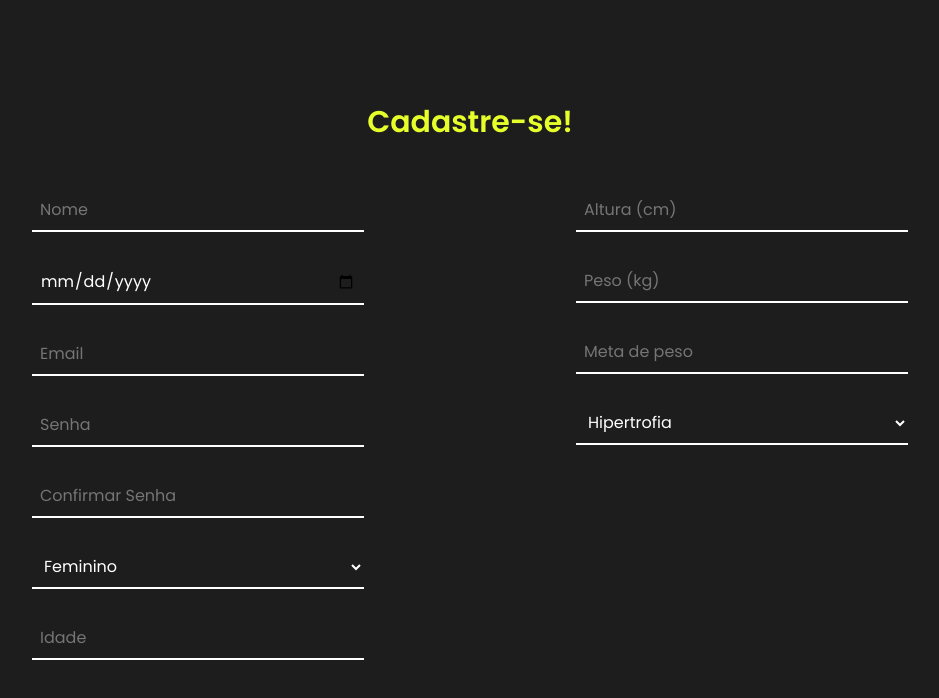
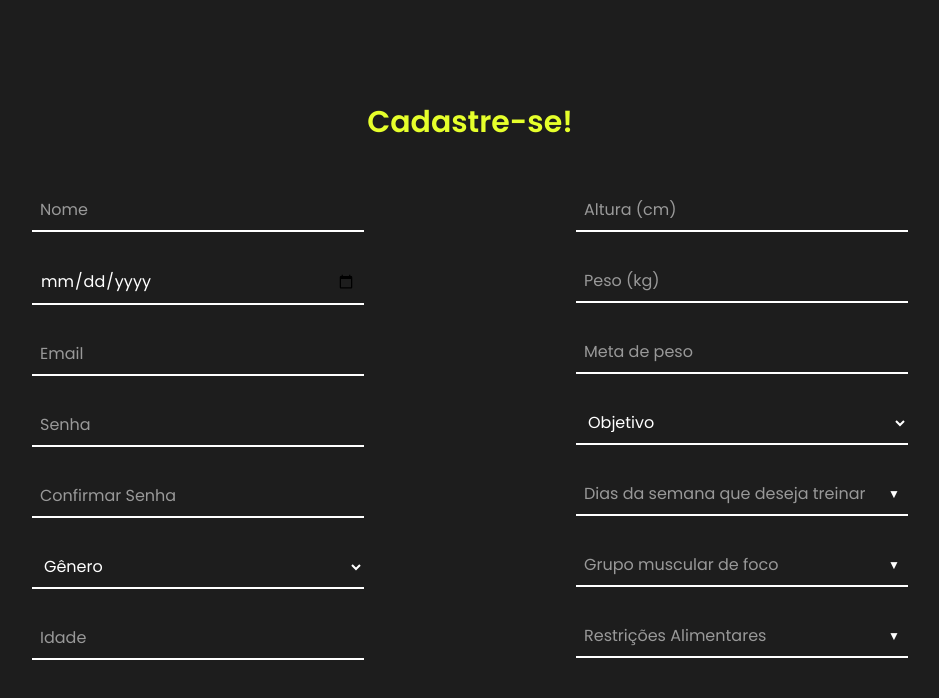
Before and after one commit to InMovePI/InMoveFront, a Vue app: page /cadastro in a window 1280 px wide. Shown: the top 698 px of the page, without its empty margins (170-1109 px from the left). Built offline with nearby package versions, Linux system fonts and the light colour scheme.

Commit message:
feat: quase finalização da página de cadastro

```diff
--- a/src/views/CadastroView.vue
+++ b/src/views/CadastroView.vue
@@ -1,12 +1,12 @@
 <script setup>
+import { ref, onMounted, onBeforeUnmount } from 'vue'
+
 function limitarIdade(event) {
   const min = 0
   const max = 120
   let valor = Number(event.target.value)
-
   if (valor < min) valor = min
   if (valor > max) valor = max
-
   event.target.value = valor
 }
 
@@ -14,12 +14,79 @@ function limitarAltura(event) {
   const min = 0
   const max = 250
   let valor = Number(event.target.value)
-
   if (valor < min) valor = min
   if (valor > max) valor = max
-
   event.target.value = valor
 }
+
+/* --- Dias da semana --- */
+const aberto = ref(false)
+const diasSelecionados = ref([])
+const selectContainer = ref(null)
+
+const dias = [
+  'Segunda-Feira',
+  'Terça-Feira',
+  'Quarta-Feira',
+  'Quinta-Feira',
+  'Sexta-Feira',
+  'Sábado',
+  'Domingo'
+]
+
+function toggleDia(dia) {
+  if (diasSelecionados.value.includes(dia)) {
+    diasSelecionados.value = diasSelecionados.value.filter((d) => d !== dia)
+  } else {
+    diasSelecionados.value.push(dia)
+  }
+}
+
+const abertoRestrições = ref(false)
+const restriçõesSelecionadas = ref([])
+const restriçõesContainer = ref(null)
+const restrições = ['Glúten', 'Lactose', 'Vegetariano', 'vegano']
+
+function toggleRestrições(opcao) {
+  if (restriçõesSelecionadas.value.includes(opcao)) {
+    restriçõesSelecionadas.value = restriçõesSelecionadas.value.filter((g) => g !== opcao)
+  } else {
+    restriçõesSelecionadas.value.push(opcao)
+  }
+}
+/* --- Grupo muscular --- */
+const abertoGrupo = ref(false)
+const grupoSelecionados = ref([])
+const grupoContainer = ref(null)
+const grupos = ['Inferiores', 'Superiores']
+
+function toggleGrupo(opcao) {
+  if (grupoSelecionados.value.includes(opcao)) {
+    grupoSelecionados.value = grupoSelecionados.value.filter((g) => g !== opcao)
+  } else {
+    grupoSelecionados.value.push(opcao)
+  }
+}
+
+/* --- Fecha ambos ao clicar fora --- */
+function handleClickFora(event) {
+  if (selectContainer.value && !selectContainer.value.contains(event.target)) {
+    aberto.value = false
+  }
+  if (grupoContainer.value && !grupoContainer.value.contains(event.target)) {
+    abertoGrupo.value = false
+  }
+  if (restriçõesContainer.value && !restriçõesContainer.value.contains(event.target)) {
+    abertoRestrições.value = false
+  }
+}
+
+onMounted(() => {
+  document.addEventListener('click', handleClickFora)
+})
+onBeforeUnmount(() => {
+  document.removeEventListener('click', handleClickFora)
+})
 </script>
 
 <template>
@@ -35,7 +102,8 @@ function limitarAltura(event) {
         <input type="email" placeholder="Email" class="input" />
         <input type="password" placeholder="Senha" class="input" />
         <input type="password" placeholder="Confirmar Senha" class="input" />
-        <select name="Gênero" class="input">
+        <select name="Gênero" class="input objetivo">
+          <option disabled selected hidden>Gênero</option>
           <option>Feminino</option>
           <option>Masculino</option>
           <option>Prefiro não informar</option>
@@ -44,33 +112,109 @@ function limitarAltura(event) {
       </div>
 
       <div class="segundaColuna">
-
-        <input type="number" @input="limitarAltura" placeholder="Altura (cm)" class="input">
+        <input type="number" @input="limitarAltura" placeholder="Altura (cm)" class="input" />
         <input type="number" placeholder="Peso (kg)" class="input" />
         <input type="number" placeholder="Meta de peso" class="input" />
-        <select name="Objetivo" class="input">
+
+        <!-- Select com placeholder cinza -->
+        <select name="Objetivo" class="input objetivo">
+          <option disabled selected hidden>Objetivo</option>
           <option>Hipertrofia</option>
           <option>Emagrecimento</option>
           <option>Definição Muscular</option>
         </select>
+
+        <!-- Select customizado de dias -->
+        <div class="select-container" ref="selectContainer">
+          <div class="select-input" @click="aberto = !aberto">
+            <span class="texto" :class="{ placeholder: diasSelecionados.length === 0 }">
+              {{
+                diasSelecionados.length > 0
+                  ? diasSelecionados.join(', ').length > 30
+                    ? diasSelecionados.join(', ').slice(0, 30) + '...'
+                    : diasSelecionados.join(', ')
+                  : 'Dias da semana que deseja treinar'
+              }}
+            </span>
+            <span class="seta">▼</span>
+          </div>
+
+          <ul v-if="aberto" class="select-options">
+            <li
+              v-for="dia in dias"
+              :key="dia"
+              @click.stop="toggleDia(dia)"
+              :class="{ selecionado: diasSelecionados.includes(dia) }"
+            >
+              {{ dia }}
+            </li>
+          </ul>
+        </div>
+
+        <!-- Novo: grupo muscular de foco -->
+        <div class="select-container" ref="grupoContainer">
+          <div class="select-input" @click="abertoGrupo = !abertoGrupo">
+            <span class="texto" :class="{ placeholder: grupoSelecionados.length === 0 }">
+              {{
+                grupoSelecionados.length > 0
+                  ? grupoSelecionados.join(', ').length > 30
+                    ? grupoSelecionados.join(', ').slice(0, 30) + '...'
+                    : grupoSelecionados.join(', ')
+                  : 'Grupo muscular de foco'
+              }}
+            </span>
+            <span class="seta">▼</span>
+          </div>
+
+          <ul v-if="abertoGrupo" class="select-options">
+            <li
+              v-for="opcao in grupos"
+              :key="opcao"
+              @click.stop="toggleGrupo(opcao)"
+              :class="{ selecionado: grupoSelecionados.includes(opcao) }"
+            >
+              {{ opcao }}
+            </li>
+          </ul>
+        </div>
+        <div class="select-container" ref="restriçõesContainer">
+          <div class="select-input" @click="abertoRestrições = !abertoRestrições">
+            <span class="texto" :class="{ placeholder: restriçõesSelecionadas.length === 0 }">
+              {{
+                restriçõesSelecionadas.length > 0
+                  ? restriçõesSelecionadas.join(', ').length > 30
+                    ? restriçõesSelecionadas.join(', ').slice(0, 30) + '...'
+                    : restriçõesSelecionadas.join(', ')
+                  : 'Restrições Alimentares'
+              }}
+            </span>
+            <span class="seta">▼</span>
+          </div>
+
+          <ul v-if="abertoRestrições" class="select-options">
+            <li
+              v-for="opcao in restrições"
+              :key="opcao"
+              @click.stop="toggleRestrições(opcao)"
+              :class="{ selecionado: restriçõesSelecionadas.includes(opcao) }"
+            >
+              {{ opcao }}
+            </li>
+          </ul>
+        </div>
       </div>
     </div>
   </section>
 </template>
 
 <style scoped>
-.colunas{
+.colunas {
   display: flex;
   gap: 204px;
   margin-top: 40px;
 }
 
-.primeiraColuna {
-  display: flex;
-  flex-direction: column;
-  gap: 20px;
-}
-
+.primeiraColuna,
 .segundaColuna {
   display: flex;
   flex-direction: column;
@@ -98,10 +242,99 @@ function limitarAltura(event) {
   border-bottom: 2px solid #ffffff;
   font-size: 1rem;
   color: white;
+  background: transparent;
   margin: 4px;
 }
 
 .input:focus {
   outline: none;
 }
+
+/* Placeholder cinza */
+.input::placeholder {
+  color: #999;
+}
+
+/* Corrige a cor dos selects padrão */
+.objetivo {
+  color: #999;
+}
+.objetivo option {
+  color: white;
+}
+.objetivo:focus,
+.objetivo:not(:placeholder-shown) {
+  color: white;
+}
+
+/* --- Estilo dos selects customizados --- */
+.select-container {
+  position: relative;
+}
+
+.select-input {
+  padding: 0.5rem;
+  border: none;
+  border-bottom: 2px solid #ffffff;
+  font-size: 1rem;
+  color: white;
+  background: transparent;
+  margin: 4px;
+  cursor: pointer;
+  display: flex;
+  justify-content: space-between;
+  align-items: center;
+  overflow: hidden;
+}
+
+.texto {
+  white-space: nowrap;
+  overflow: hidden;
+  text-overflow: ellipsis;
+  max-width: 90%;
+  color: white;
+}
+
+.texto.placeholder {
+  color: #999;
+}
+
+.select-input:hover {
+  border-color: #e6ff2b;
+}
+
+.seta {
+  font-size: 12px;
+}
+
+.select-options {
+  position: absolute;
+  top: 100%;
+  left: 0;
+  width: 100%;
+  margin-top: 3px;
+  border: 1px solid #fff;
+  border-radius: 5px;
+  background-color: #1a1a1a;
+  list-style: none;
+  padding: 5px 0;
+  max-height: 180px;
+  overflow-y: auto;
+  z-index: 10;
+}
+
+.select-options li {
+  padding: 6px 10px;
+  cursor: pointer;
+  color: white;
+}
+
+.select-options li:hover {
+  background-color: #333;
+}
+
+.select-options li.selecionado {
+  background-color: #e6ff2b;
+  color: black;
+}
 </style>
```
Lines whose indentation alone changed are shown as unchanged.
